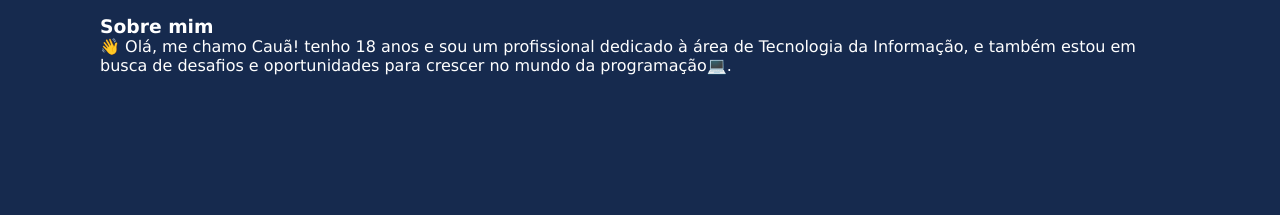
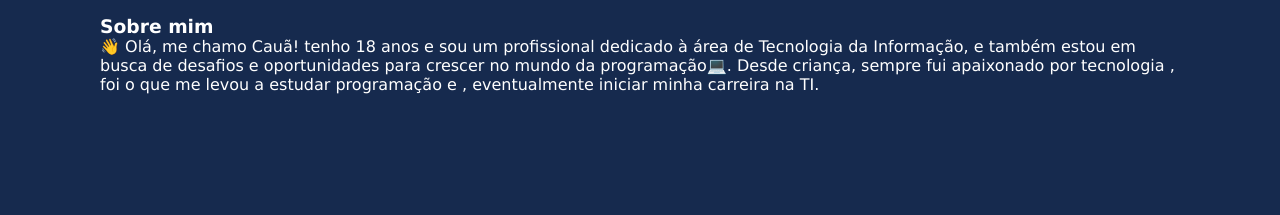
Before and after one commit to Cauadev06/Meu-site---modificado, a plain HTML site: page index.html in a window 1280 px wide. Shown: the part 334-549 px from the top of the page. Drawn offline with Linux system fonts and the light colour scheme; files whose address does not match are found by name.

Commit message:
Update index.html

```diff
--- a/index.html
+++ b/index.html
@@ -44,6 +44,7 @@
                 <p>
 
                     👋   Olá, me chamo Cauã! tenho 18 anos  e sou um profissional dedicado à área de Tecnologia da Informação, e também estou em busca de desafios e oportunidades para crescer no mundo da programação💻.
+                    Desde criança, sempre fui apaixonado por tecnologia , foi o que me levou a estudar programação e , eventualmente iniciar minha carreira na TI.
                 </p>
 
 
```
